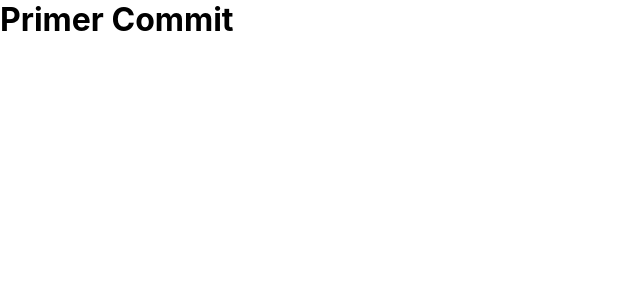
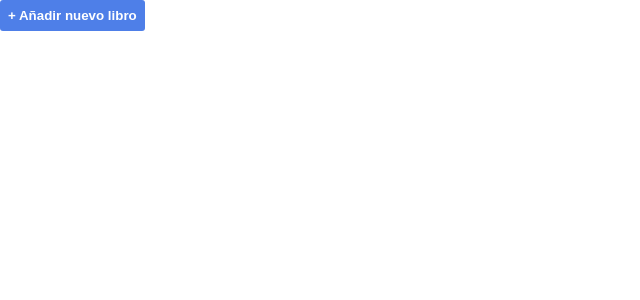
Before and after one commit to keniercccl/Libreria, a React (Create React App) app: page / in a window 1280 px wide. Shown: the top 300 px of the page, without its empty margins (0-640 px from the left). Built offline with nearby package versions, Linux system fonts and the light colour scheme.

Commit message:
actualizaciòn

```diff
--- a/src/App.js
+++ b/src/App.js
@@ -1,10 +1,15 @@
 import React from 'react';
 import './App.css';
+import Menu from './componets/Menu'
+// import List from './componets/List'
 
 function App() {
   return (
     <div className="app">
-      <h1> Primer Commit</h1>
+      <Menu
+        tittle="Amozon"
+      />
+      {/* <List /> */}
     </div>
 
     // <div className="App">
--- /dev/null
+++ b/src/componets/Menu.js
@@ -0,0 +1,25 @@
+import React from 'react'
+
+function Menu(props){
+    return(
+        <div className="container">
+            <div className="subcontainer">
+                <div className="logo">
+                    {props.title}
+                </div>
+
+                <div className="search">
+                </div>
+
+                <div className="actions">
+                    <button className="button btn-blue">
+                        + Añadir nuevo libro
+                    </button>
+                </div>
+
+            </div>
+        </div>
+    )
+}
+
+export default Menu;
```
Also changed, not shown: src/componets/List.js (added).
